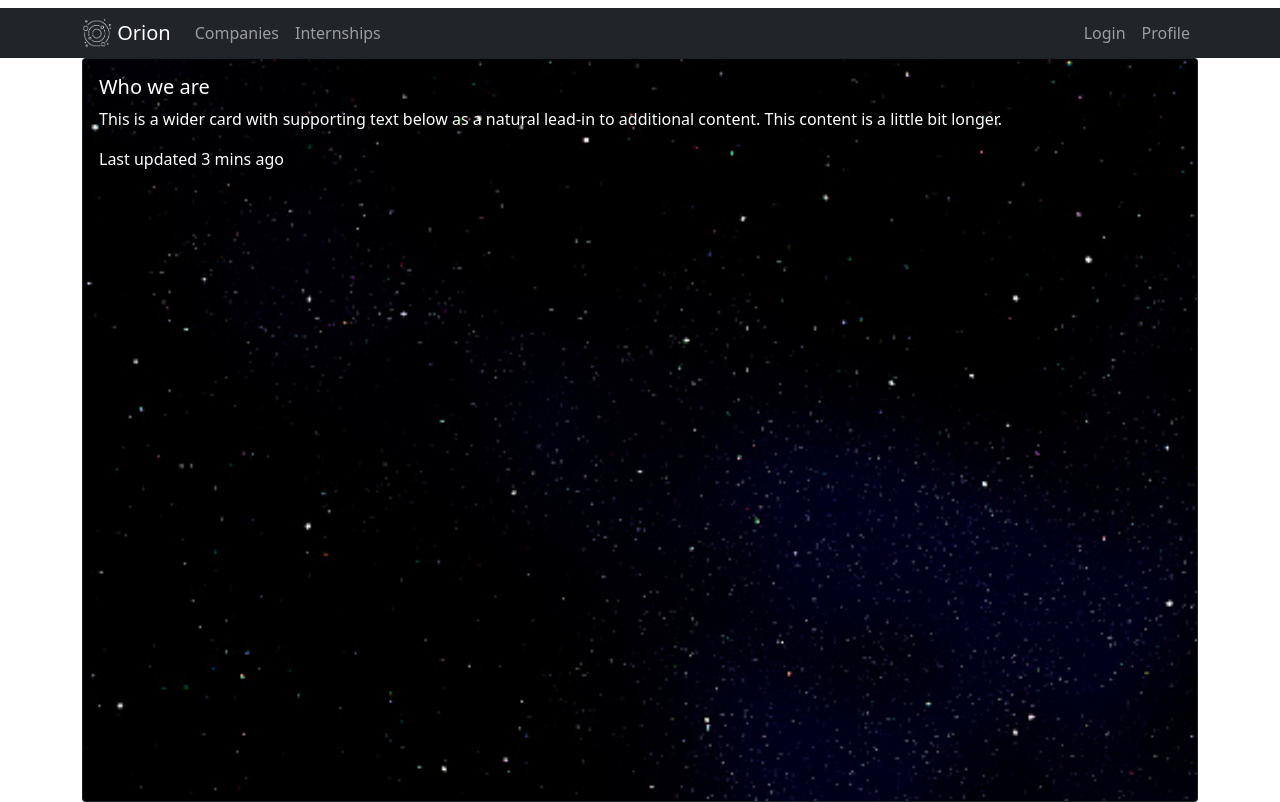
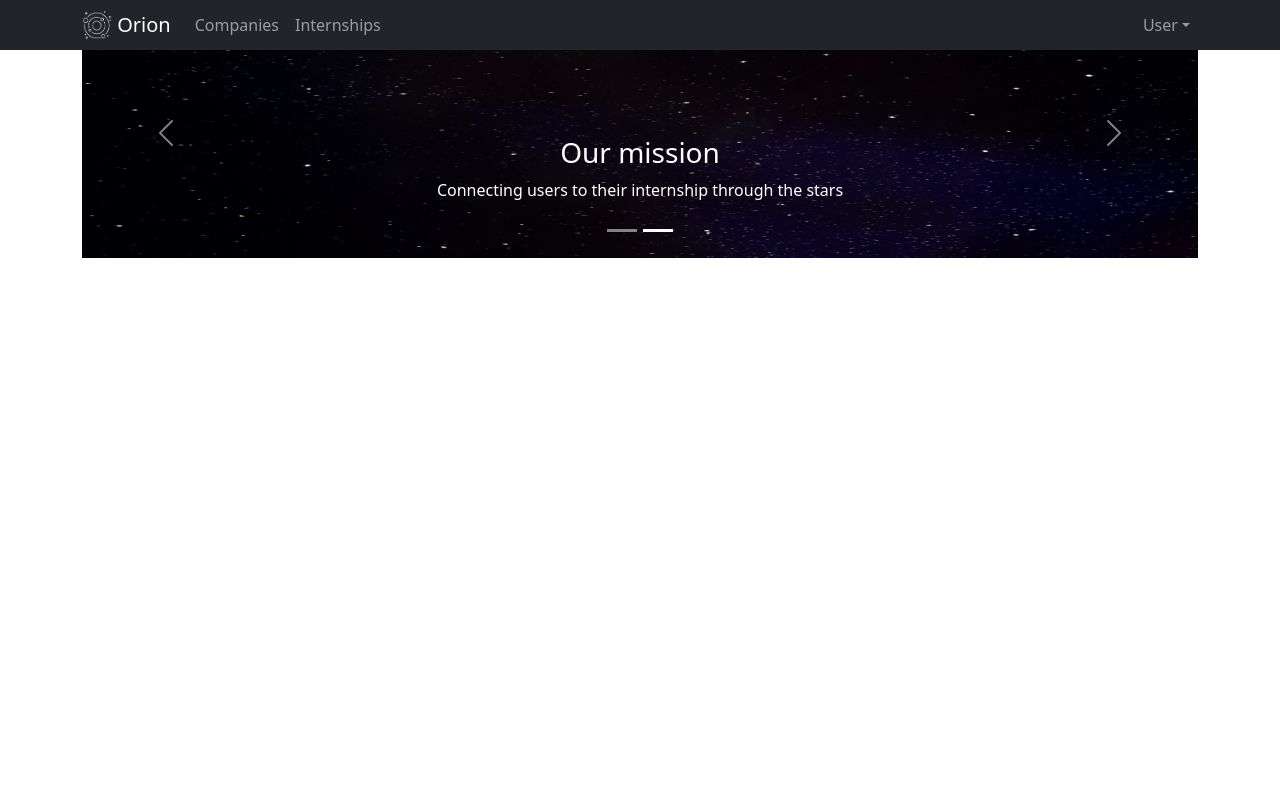
Before and after one commit to fdnthecoder/OrionFrontEnd, a React (Create React App) app in the folder frontend/: page / in a window 1280 px wide. Built offline with nearby package versions, Linux system fonts and the light colour scheme; no server answers.

Commit message:
retouching Header and Homepage

```diff
--- a/frontend/src/Components/Board/Board.js
+++ b/frontend/src/Components/Board/Board.js
@@ -8,9 +8,9 @@ class Board extends React.Component{
         return(
             <Container fluid>
                 <Row xs={1} md={2} className="g-4">
-                {Array.from({ length: 8 }).map((_, idx) => (
+                {Array.from({ length: 32}).map((_, idx) => (
                     <Col key={"col" + idx.toString()}>
-                        <Card border="dark" key={"entry" + idx.toString()}>
+                        <Card key={"entry" + idx.toString()}>
                             <Card.Body key={"body" + idx.toString()}>
                             <Card.Title key={"title" + idx.toString()}>Sample Job Opening</Card.Title>
                             <Card.Text key={"text" + idx.toString()}>
--- a/frontend/src/Components/Header/Header.js
+++ b/frontend/src/Components/Header/Header.js
@@ -1,13 +1,11 @@
 import React from 'react'
 import './Header.css'
-import Navbar from 'react-bootstrap/Navbar'
-import Nav from 'react-bootstrap/Nav'
-import Container from 'react-bootstrap/Container'
 import logoURL from '../../Assets/logo.png'
+import { Container, NavDropdown, Navbar, Nav } from 'react-bootstrap'
 
 const Header = () => {
     return(
-        <Navbar bg="dark" variant="dark">
+        <Navbar fixed="top" bg="dark" variant="dark">
             <Container>
                 <Navbar.Brand href="/">
                     <img src={logoURL} alt="logo" width="30" height="30" className="d-inline-block align-top" />{' '}
@@ -19,8 +17,13 @@ const Header = () => {
                     <Nav.Link href="/internships">Internships</Nav.Link>
                 </Nav >
                 <Nav>
-                    <Nav.Link href="/login">Login</Nav.Link>
-                    <Nav.Link href="/profile">Profile</Nav.Link>
+                    <NavDropdown title="User" id="basic-nav-dropdown">
+                        <NavDropdown.Item href="/login">Login</NavDropdown.Item>
+                        <NavDropdown.Item href="/profile">Profile</NavDropdown.Item>
+                        <NavDropdown.Item href="">Settings</NavDropdown.Item>
+                        <NavDropdown.Divider />
+                        <NavDropdown.Item href="">Logout</NavDropdown.Item>
+                    </NavDropdown>
                 </Nav>
             </Container>
         </Navbar>
--- a/frontend/src/Pages/Home/Home.js
+++ b/frontend/src/Pages/Home/Home.js
@@ -1,24 +1,28 @@
 import React from 'react'
-import Container from 'react-bootstrap/Container'
-import Card from "react-bootstrap/Card"
+import  { Image, Carousel, Container } from 'react-bootstrap'
+import bannerURL from "../../Assets/banner.jpg"
 import backgroundURL from "../../Assets/background.jpg"
-//import Carousel from 'react-bootstrap/Carousel'
 
 class Home extends React.Component{
     render(){
         return(
             <Container className="me-auto">
-                <Card className="bg-dark text-white">
-                    <Card.Img src={backgroundURL} alt="Card image" />
-                    <Card.ImgOverlay>
-                        <Card.Title>Who we are</Card.Title>
-                        <Card.Text>
-                            This is a wider card with supporting text below as a natural lead-in to
-                            additional content. This content is a little bit longer.
-                        </Card.Text>
-                        <Card.Text>Last updated 3 mins ago</Card.Text>
-                    </Card.ImgOverlay>
-                </Card>
+                <Carousel fade className="bg-dark text-white">
+                    <Carousel.Item>
+                        <Image width="100%" height="250px" src={bannerURL} alt="background"/>
+                        <Carousel.Caption>
+                            <h3>Our mission</h3>
+                            <p>Connecting users to their internship through the stars</p>
+                        </Carousel.Caption>
+                    </Carousel.Item>
+                    <Carousel.Item>
+                        <Image width="100%" height="250px" src={backgroundURL} alt="background"/>
+                        <Carousel.Caption>
+                            <h3>Our mission</h3>
+                            <p>Connecting users to their internship through the stars</p>
+                        </Carousel.Caption>
+                    </Carousel.Item>
+                </Carousel>
             </Container>
         );
     }
```
Also changed, not shown: frontend/src/Pages/Manager/Manager.js (+13 -0 lines), frontend/src/Assets/banner.jpg (added).
